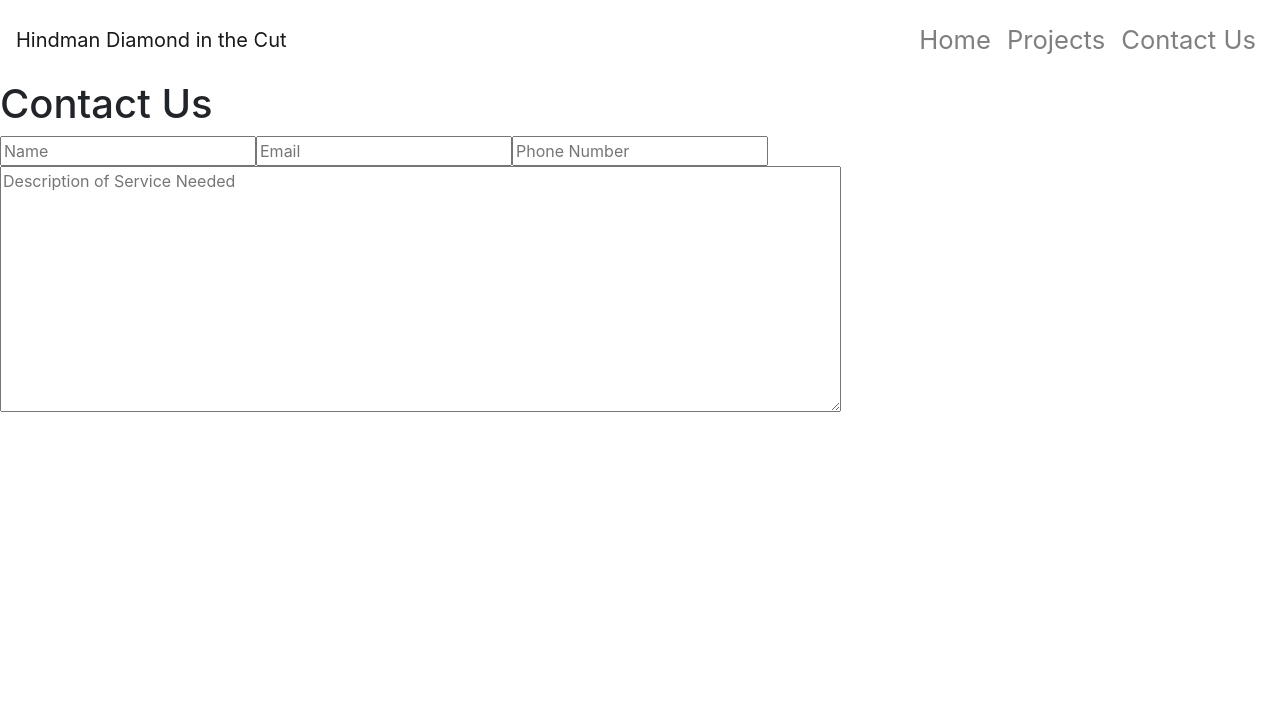
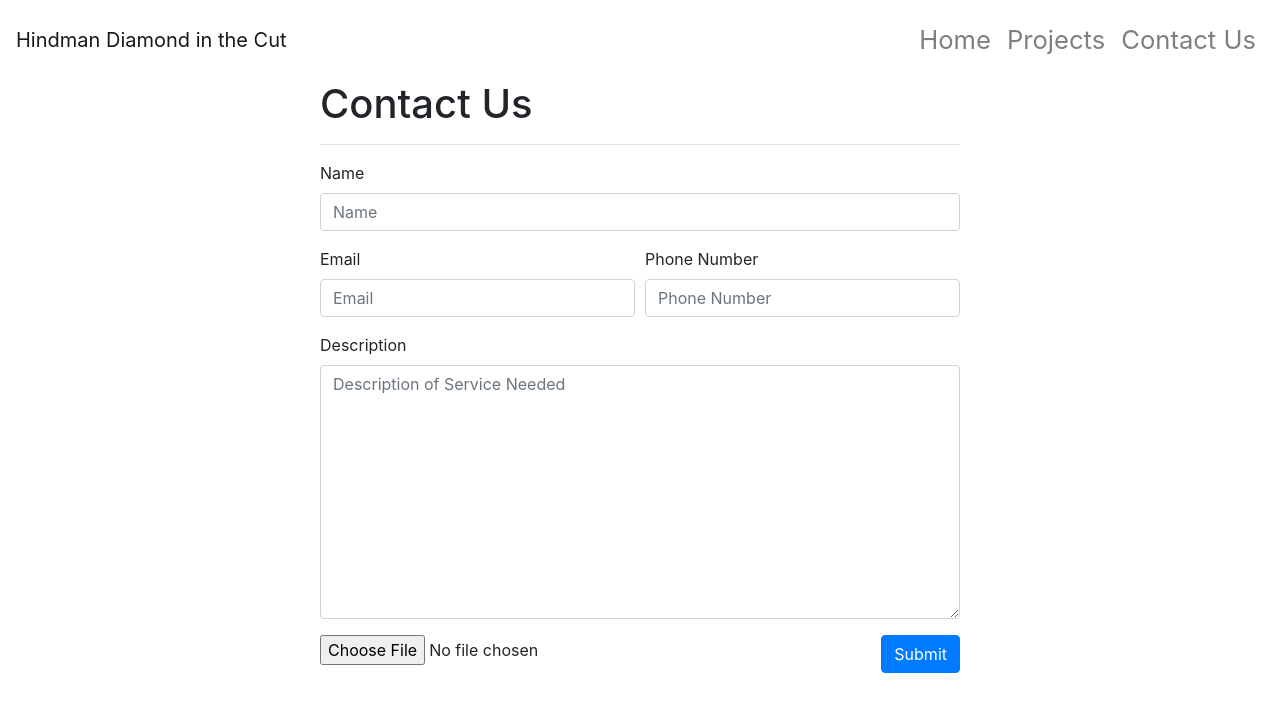
Before and after one commit to tjhindman/diamond-in-the-cut, a React (Create React App) app: page /contactus in a window 1280 px wide. Shown: the top 712 px of the page. Built offline with nearby package versions, Linux system fonts and the light colour scheme.

Commit message:
finished skeleton of site - moving to backend and more advanced styling

```diff
--- a/src/components/AboutUs/AboutUs.js
+++ b/src/components/AboutUs/AboutUs.js
@@ -3,11 +3,18 @@ import React from "react";
 export const AboutUs = () => {
   return (
     <div style={{ backgroundColor: "lightgray" }}>
-      <h1 style={{ textAlign: "center", fontSize: "3em", padding: "1.5%" }}>
+      <h1 style={{ textAlign: "center", fontSize: "3em", paddingTop: "1.5%" }}>
         About Us
       </h1>
-      <hr />
-      <p style={{ width: "70vw", margin: "auto", padding: "2%" }}>
+      <hr style={{ width: "20vw" }} />
+      <p
+        style={{
+          width: "70vw",
+          textAlign: "center",
+          margin: "auto",
+          padding: "2%",
+        }}
+      >
         Lorem Ipsum is simply dummy text of the printing and typesetting
         industry. Lorem Ipsum has been the industry's standard dummy text ever
         since the 1500s, when an unknown printer took a galley of type and
--- a/src/components/ProjectsPreview/ProjectsPreview.js
+++ b/src/components/ProjectsPreview/ProjectsPreview.js
@@ -28,8 +28,8 @@ export const ProjectsPreview = () => {
 
   return (
     <div style={styles.proWrap}>
-      <h1 style={{ fontSize: "3em", padding: "1.5%" }}>Projects</h1>
-      <hr style={{ width: "90vw" }} />
+      <h1 style={{ fontSize: "3em", paddingTop: "1.5%" }}>Projects</h1>
+      <hr style={{ width: "20vw" }} />
       <div style={styles.imgWrap}>
         {/* Test logic for when real images are being populated in state */}
         {imgEx.map((fakeImg) => (
--- a/src/components/index.js
+++ b/src/components/index.js
@@ -1,6 +1,6 @@
-export * from './HomeHeader/HomeHeader'
-export * from './AboutUs/AboutUs'
-export * from './ProjectsPreview/ProjectsPreview'
+export * from "./HomeHeader/HomeHeader";
+export * from "./AboutUs/AboutUs";
+export * from "./ProjectsPreview/ProjectsPreview";
 
 // export {
 //     HomeHeader,
--- a/src/pages/ContactUs/ContactUs.js
+++ b/src/pages/ContactUs/ContactUs.js
@@ -1,25 +1,60 @@
+import Form from "react-bootstrap/Form";
+import Col from "react-bootstrap/Col";
+import Button from "react-bootstrap/Button";
 import React from "react";
+
+const styles = {
+  formWrap: {
+    width: "50vw",
+    margin: "0 auto",
+  },
+};
 
 const ContactUs = () => {
   return (
     <>
-      <h1>Contact Us</h1>
-      <form>
-        <input type="text" placeholder="Name" />
-        <input type="email" placeholder="Email" />
-        {/* "pattern" is a regex validation check that the number matches the pattern we entered */}
-        <input
+      <h1 style={{ width: "50vw", margin: "0 auto" }}>Contact Us</h1>
+      <Form style={styles.formWrap}>
+        <hr />
+        <Form.Group>
+          <Form.Label>Name</Form.Label>
+          <Form.Control placeholder="Name" />
+        </Form.Group>
+        <Form.Row>
+          <Form.Group as={Col}>
+            <Form.Label>Email</Form.Label>
+            <Form.Control type="email" placeholder="Email" />
+          </Form.Group>
+          <Form.Group as={Col}>
+            <Form.Label>Phone Number</Form.Label>
+            <Form.Control
               type="tel"
               pattern="[0-9]{3}-[0-9]{3}-[0-9]{4}"
               placeholder="Phone Number"
             />
-        <textarea
-          type="text"
+          </Form.Group>
+        </Form.Row>
+        {/* "pattern" is a regex validation check that the number matches the pattern we entered */}
+        <Form.Group>
+          <Form.Label>Description</Form.Label>
+          <Form.Control
+            as="textarea"
             rows="10"
-          cols="80"
             placeholder="Description of Service Needed"
           />
-      </form>
+        </Form.Group>
+        <Form.Row>
+          <Form.Group as={Col}>
+            <Form.File />
+          </Form.Group>
+          <Form.Group
+            as={Col}
+            style={{ display: "flex", justifyContent: "flex-end" }}
+          >
+            <Button type="submit">Submit</Button>
+          </Form.Group>
+        </Form.Row>
+      </Form>
     </>
   );
 };
--- a/src/pages/Home/Home.js
+++ b/src/pages/Home/Home.js
@@ -1,9 +1,9 @@
 import React from "react";
-import { HomeHeader, AboutUs, ProjectsPreview } from '../../components'
+import { HomeHeader, AboutUs, ProjectsPreview } from "../../components";
 
 const Home = () => {
   return (
-    <div style={{overflow: "auto"}}>
+    <div style={{ overflow: "auto" }}>
       <HomeHeader />
       <AboutUs />
       <ProjectsPreview />
--- /dev/null
+++ b/src/pages/Projects/Projects.css
@@ -0,0 +1,17 @@
+.imgWrap {
+  display: flex;
+  justify-content: center;
+  flex-wrap: wrap;
+  margin: 0 auto;
+  width: 75vw;
+}
+.image {
+  width: 23vw;
+  margin: 10px;
+  background-color: black;
+}
+.image:after {
+  content: "";
+  display: block;
+  padding-bottom: 100%;
+}
--- a/src/pages/Projects/Projects.js
+++ b/src/pages/Projects/Projects.js
@@ -1,7 +1,21 @@
 import React from "react";
+import "./Projects.css";
 
 const Projects = () => {
-  return <h1>Projects</h1>;
+  const imgEx = [1, 2, 3, 4, 5, 6, 7, 8, 9, 10];
+
+  return (
+    <>
+      <h1 style={{ textAlign: "center" }}>Projects</h1>
+      <hr style={{ width: "20vw" }} />
+      <div className="imgWrap">
+        {/* Test logic for when real images are being populated in state */}
+        {imgEx.map((fakeImg) => (
+          <div key={fakeImg} className="image"></div>
+        ))}
+      </div>
+    </>
+  );
 };
 
 export default Projects;
```
Lines whose indentation alone changed are shown as unchanged.
